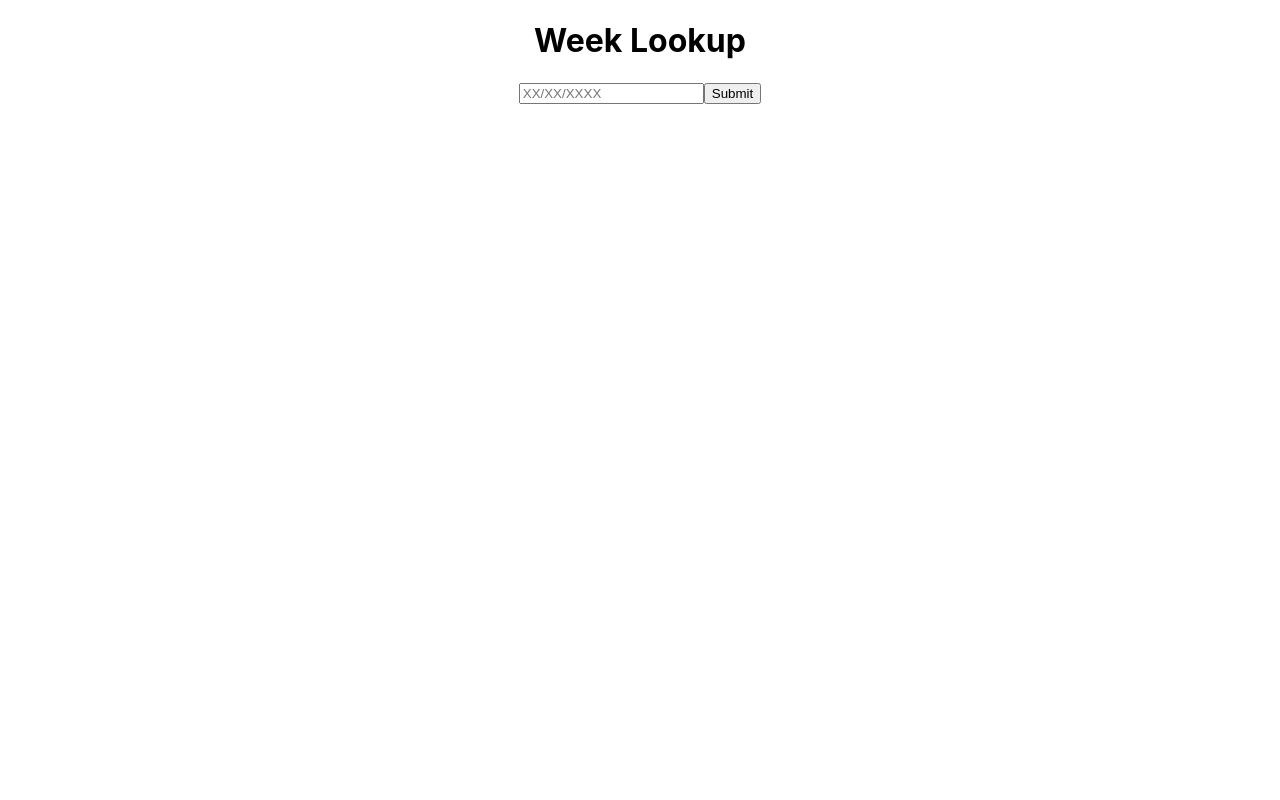
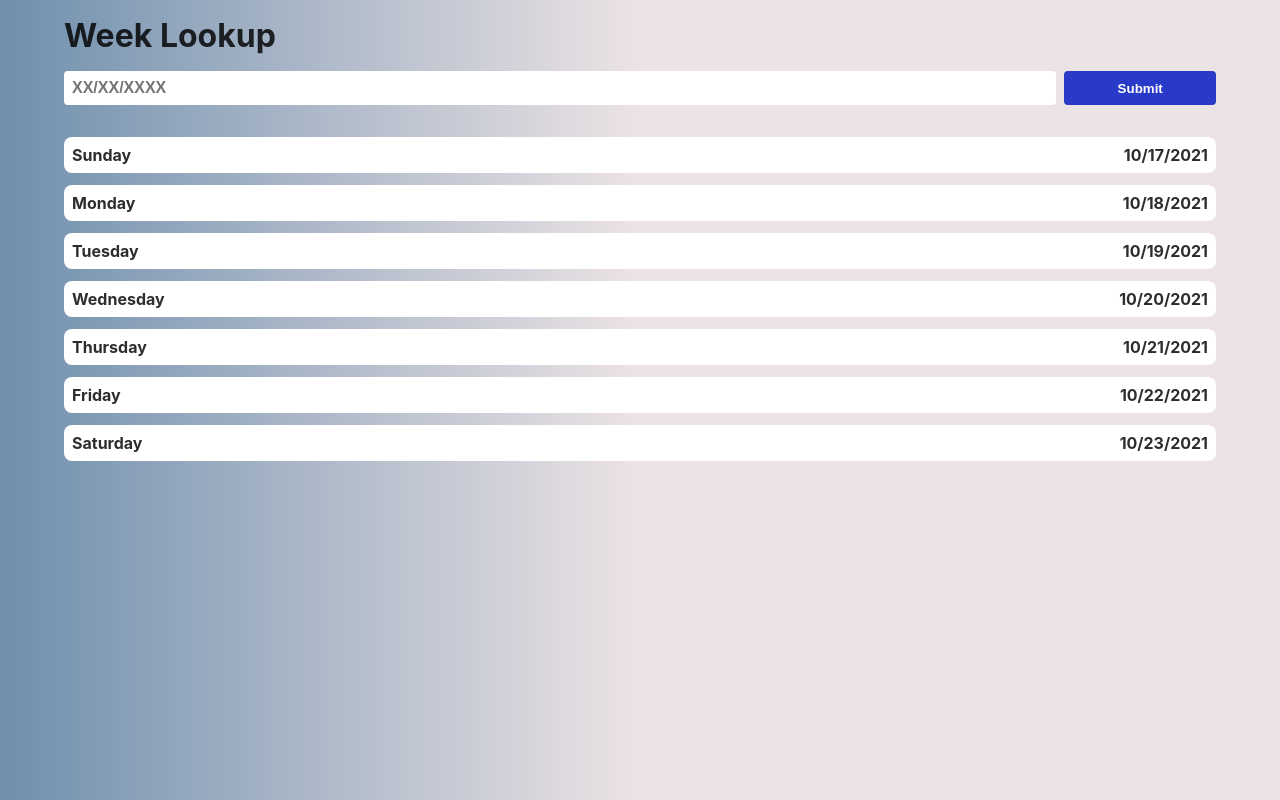
Before and after one commit to Luis1D/week-lookup, a React (Create React App) app: page / in a window 1280 px wide. Built offline with nearby package versions, Linux system fonts and the light colour scheme.

Commit message:
styles added

```diff
--- a/src/App.css
+++ b/src/App.css
@@ -1,38 +1,50 @@
 .App {
-  text-align: center;
+  color: rgba(0, 0, 0, 0.822);
+  /* background-color: rgb(245, 245, 245); */
+  width: 90%;
+  margin: 0 auto;
+  margin-top: 1rem;
+  border-radius: .5rem;
+  padding: 0 1rem .5rem 1rem;
 }
-
-.App-logo {
-  height: 40vmin;
-  pointer-events: none;
+h1 {
+  width: 100%;
+  text-align: left;
 }
-
-@media (prefers-reduced-motion: no-preference) {
-  .App-logo {
-    animation: App-logo-spin infinite 20s linear;
-  }
+form {
+  width: 100%;
+  display: flex;
+  justify-content: space-evenly;
+  margin-top: 1rem;
 }
-
-.App-header {
-  background-color: #282c34;
-  min-height: 100vh;
-  display: flex;
-  flex-direction: column;
-  align-items: center;
-  justify-content: center;
-  font-size: calc(10px + 2vmin);
+.text-input {
+  width: 90%;
+  padding: .5rem;
+  outline: none;
+  border-radius: .25rem;
+  border: none;
+  font-weight: bold;
+  font-size: 1rem;
+}
+.input-btn {
+  width: 10rem;
+  padding: .5rem;
+  margin-left: .5rem;
+  border-radius: .25rem;
+  border: none;
+  font-weight: bold;
+  background-color: #283AC7;
   color: white;
 }
-
-.App-link {
-  color: #61dafb;
+.card-container {
+  margin-top: 2rem;
 }
-
-@keyframes App-logo-spin {
-  from {
-    transform: rotate(0deg);
-  }
-  to {
-    transform: rotate(360deg);
-  }
+.week-card {
+  background-color: white;
+  margin-top: .75rem;
+  padding: .5rem;
+  font-weight: bold;
+  display: flex;
+  justify-content: space-between;
+  border-radius: .5rem;
 }
--- a/src/App.js
+++ b/src/App.js
@@ -2,7 +2,7 @@ import './App.css';
 import React, { useState } from 'react';
 
 function App() {
-  const [date, setDate] = useState();
+  const [date, setTheDate] = useState();
   const [week, setWeek] = useState();
 
   const findWeek = (dateInput) => {
@@ -31,7 +31,7 @@ function App() {
   }
 
   const handleChange = e => {
-    setDate(e.target.value);
+    setTheDate(e.target.value);
   }
   const handleSubmit = e => {
     e.preventDefault();
@@ -39,21 +39,32 @@ function App() {
     setWeek(week);
   }
 
+  const defaultWeek = () => {
+    let today = new Date();
+    setTheDate(today);
+    let currentWeek = findWeek(today)
+    setWeek(currentWeek);
+    console.log("yo",date)
+  }
+
   return (
     <div className="App">
       <h1>Week Lookup</h1>
       <form onSubmit={ handleSubmit }>
-        <input type="text" placeholder="XX/XX/XXXX" onChange={handleChange} />
-        <input type="submit"/>
+        <input type="text" placeholder="XX/XX/XXXX" onChange={handleChange} className="text-input"/>
+        <input type="submit" className="input-btn"/>
       </form>
+      <div className="card-container">
       {
         week ? week.map(day => {
-          return <div key={day[1]}>
-            <span>{day[0] + " - "}</span>
+          return <div key={day[1]} className="week-card">
+
+            <span>{day[0]}</span>
             <span>{day[1].split(",")[0]}</span>
           </div>
-        }) : null
+        }) : defaultWeek()
       }
+      </div>
     </div>
   );
 }
--- a/src/index.css
+++ b/src/index.css
@@ -1,4 +1,12 @@
+* {
+  margin: 0;
+  padding: 0;
+}
 body {
+  /* background: rgb(111,143,173); */
+  /* background-image: linear-gradient(to bottom right, rgba(111,143,173,1) 0%, rgb(9, 70, 128) 35%, rgba(236,227,229,1) 100%); */
+  background-image: linear-gradient(90deg, rgba(111,143,173,1), rgba(236,227,229,1), rgba(236,227,229,1));
+  /* background-repeat: no-repeat; */
   margin: 0;
   font-family: -apple-system, BlinkMacSystemFont, 'Segoe UI', 'Roboto', 'Oxygen',
     'Ubuntu', 'Cantarell', 'Fira Sans', 'Droid Sans', 'Helvetica Neue',
```
Also changed, not shown: src/logo.svg (deleted).
